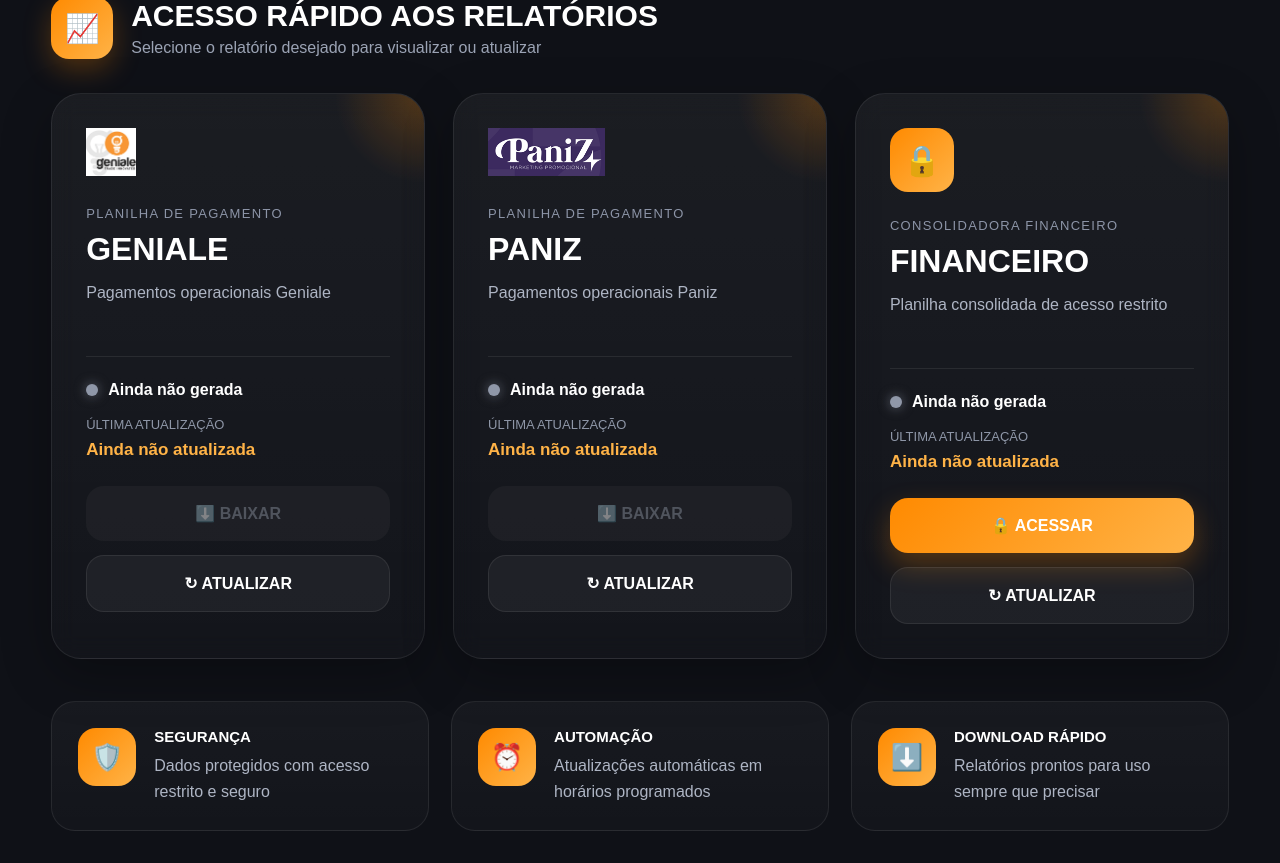
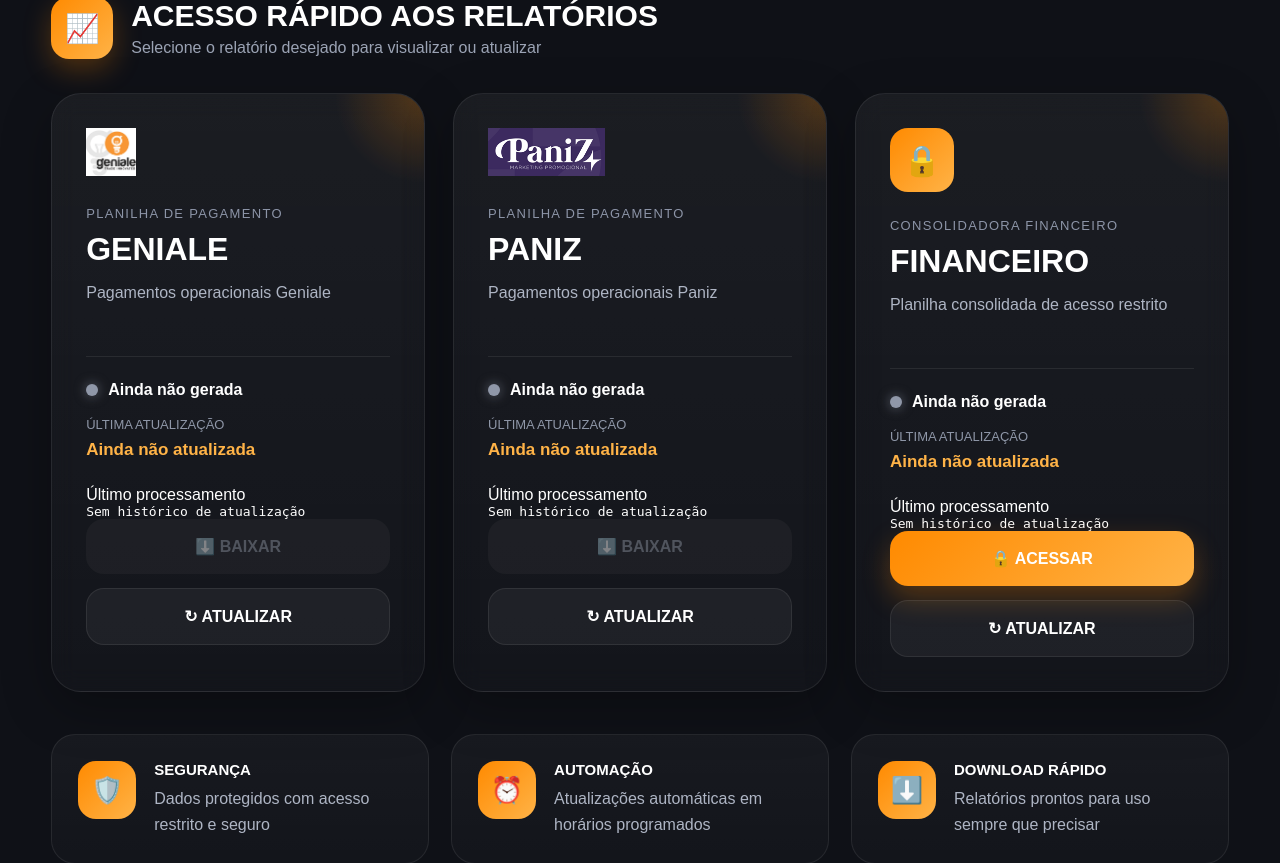
Before and after one commit to vladmazutti/portal-geniale, a Flask app: page / in a window 1280 px wide. Shown: the part 387-1250 px from the top of the page. Run offline with Flask 3, Linux system fonts and the light colour scheme.

Commit message:
adiciona visualização de logs na home do portal
exibe último processamento diretamente nos cards
mostra status da execução
mostra horário de início e fim
mostra duração da atualização
mostra quantidade de registros OMIE processados
mostra erros quando houver falha
atualiza logs em tempo real via polling da API
mantém atualização automática da interface

```diff
--- a/templates/index.html
+++ b/templates/index.html
@@ -191,6 +191,19 @@
                         >
                             {{ relatorio.status.ultima }}
                         </div>
+
+                    </div>
+
+                    <div class="log-area">
+
+                        <div class="log-title">
+                            Último processamento
+                        </div>
+
+                        <pre
+                            class="log-box"
+                            id="log-box-{{ relatorio.tipo }}"
+                        >{{ relatorio.status.ultimo_log }}</pre>
 
                     </div>
 
@@ -396,6 +409,7 @@
                     const updateDate = document.getElementById(`update-date-${tipo}`);
                     const updateBtn = document.getElementById(`update-btn-${tipo}`);
                     const downloadBtn = document.getElementById(`download-btn-${tipo}`);
+                    const logBox = document.getElementById(`log-box-${tipo}`);
 
                     if (!card || !statusTexto || !statusDot || !updateDate || !updateBtn) {
                         return;
@@ -403,6 +417,10 @@
 
                     statusTexto.innerText = status.texto;
                     updateDate.innerText = status.ultima;
+
+                    if (logBox) {
+                        logBox.innerText = status.ultimo_log;
+                    }
 
                     statusDot.className = `status-dot ${status.cor}`;
 
```
